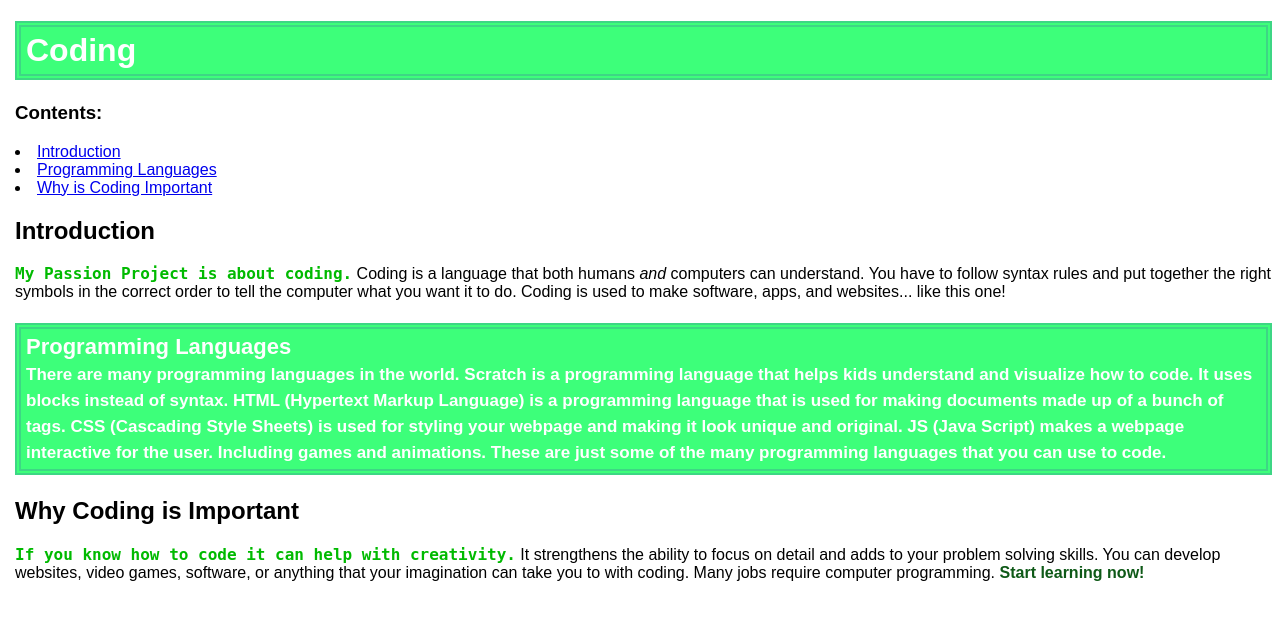
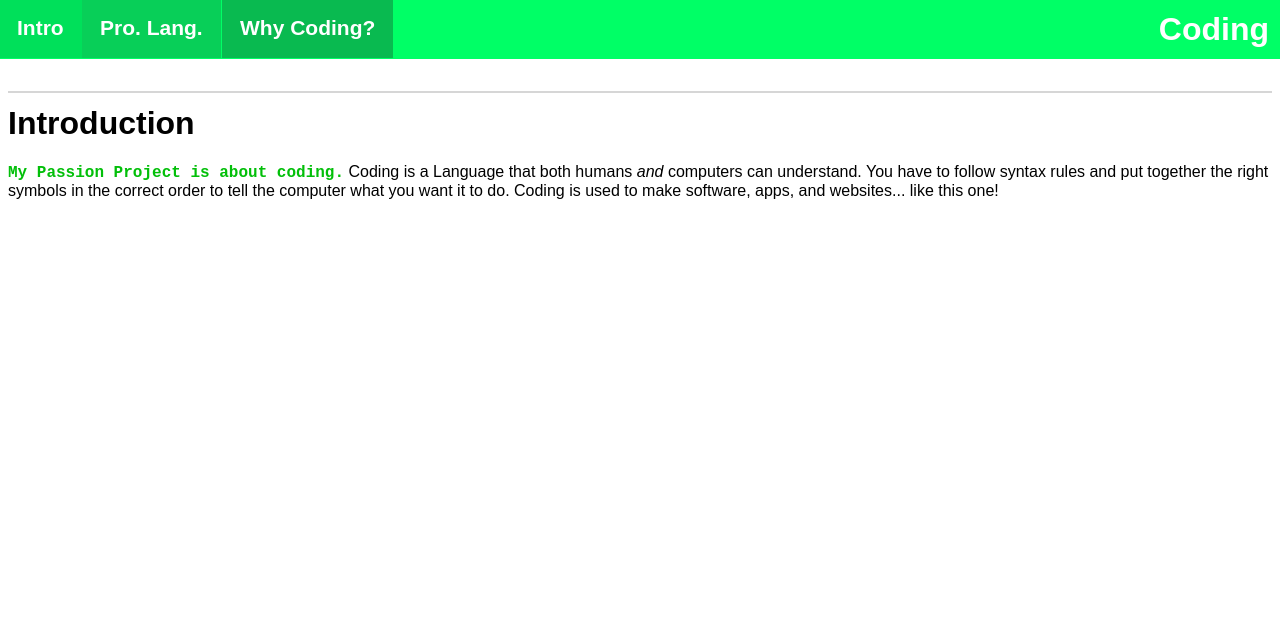
Before and after one commit to Treasure09/Treasure09.github.io, a plain HTML site: page index.html in a window 1280 px wide. Drawn offline with Linux system fonts and the light colour scheme.

Commit message:
Update index.html

```diff
--- a/index.html
+++ b/index.html
@@ -3,49 +3,111 @@
     <head>
         <meta charset="utf-8">
         <title>Coding</title>
+    </head>
     <style>
-            .mono {
-                font-family: mono;
+        #green {
+            color: rgb(0, 255, 102);
         }
-            body {
-                font-family: sans-serif;
-                margin-left: 15px;
+        #title1 {
+            background-color: rgb(0, 255, 102);
+            padding: 7px;
+            font-family: arial;
+            color: rgb(255, 255, 255);
+            font-weight: bold;
+            margin: -8px;
+            text-align: right;
+            border: double rgb(0, 255, 102) 4px;
         }
-            .intro {
-                color: rgb(0, 186, 0);
+        #title2 {
+            background-color: rgb(0, 224, 90);
+            padding: 14px;
+            font-family: arial;
+            color: rgb(255, 255, 255);
             font-weight: bold;
+            margin-top: -53px;
+            margin-left: -9px;
+            position: fixed;
+            border: double rgb(0, 224, 90) 4px;
+            font-size: 21px;
         }
-            .green {
-                background-color: rgb(61, 255, 122);
-                border: double rgb(62, 214, 133) 6px;
-                padding: 5px;
+        #title3 {
+            background-color: rgb(8, 207, 88);
+            padding: 14px;
+            font-family: arial;
             color: rgb(255, 255, 255);
-                font-size: 22px;
             font-weight: bold;
+            margin-top: -53px;
+            margin-left: 74px;
+            position: fixed;
+            border: double rgb(8, 207, 88) 4px;
+            font-size: 21px;
         }
-            .small {
-                font-size: 17px;
+        #title4 {
+            background-color: rgb(9, 186, 80);
+            padding: 14px;
+            font-family: arial;
+            color: rgb(255, 255, 255);
+            font-weight: bold;
+            margin-top: -53px;
+            margin-left: 214px;
+            position: fixed;
+            border: double rgb(9, 186, 80) 4px;
+            font-size: 21px;
         }
-            #title {
-                background-color: rgb(61, 255, 122);
-                border: double rgb(62, 214, 133) 6px;
-                padding: 5px;
-                color: rgb(255, 255, 255);
+        #line {
+            background-color: rgb(214, 214, 214);
+            margin-top: 40px;
+            height: 2px;
+        }
+        #heading {
+            font-family: arial;
+            margin-top: 12px;
+        }
+        #theIntro {
+            font-family: monospace;
+            font-weight: bold;
+            color: rgb(2, 191, 9);
+        }
+        p {
+            font-size: 16px;
+            font-family: arial;
         }
     </style>
-    </head>
     <body>
-    <h1 id="title">Coding</h1>
-    <h3>Contents:</h3>
-    <li> <a href="#introduction">Introduction</a></li>
-    <li> <a href="#Programming-Languages">Programming Languages</a></li>
-    <li> <a href="#importance-of-coding">Why is Coding Important</a></li>
-    <h2 id="introduction"> Introduction</h2>
-    <p><span class="intro mono">My Passion Project is about coding.</span> Coding is a language that both humans <em>and</em> computers can understand. You have to follow syntax rules and put together the right symbols in the correct order to tell the computer what you want it to do. Coding is used to make software, apps, and websites... like this one!</p>
-    <p class="green">
-    <span id="Programming-Languages">Programming Languages</span><br>
-    <span class="small">There are many programming languages in the world. Scratch is a programming language that helps kids understand and visualize how to code. It uses blocks instead of syntax. HTML (Hypertext Markup Language) is a programming language that is used for making documents made up of a bunch of tags. CSS (Cascading Style Sheets) is used for styling your webpage and making it look unique and original. JS (Java Script) makes a webpage interactive for the user. Including games and animations. These are just some of the many programming languages that you can use to code.</span>
+        <h1 id="title1">Coding<span id="green"></span></h1>
+        <button id="title2">Intro</button>
+        <button id="title3">Pro. Lang.</button>
+        <button id="title4">Why Coding?</button>
+        <div id="line"></div>
+        <h1 id="heading">Introduction</h1>
+        <p id="p"><span id="theIntro">My Passion Project is about coding.</span> <span id="info">Coding is a Language that both humans <em>and</em> computers can understand. You have to follow syntax rules and put together the right symbols in the correct order to tell the computer what you want it to do. Coding is used to make software, apps, and websites... like this one!</span>
+
 </p>
-    <h2 id="importance-of-coding">Why Coding is Important</h2>
-    <p><span class="intro mono">If you know how to code it can help with creativity.</span> It strengthens the ability to focus on detail and adds to your problem solving skills. You can develop websites, video games, software, or anything that your imagination can take you to with coding.  Many jobs require computer programming. <strong style="color: rgb(14, 89, 23);">Start learning now!</strong></p>
     </body>
+    <script>
+        var intro = document.getElementById("title2");
+        var proLang = document.getElementById("title3");
+        var WhyCoding = document.getElementById("title4");
+        var heading = document.getElementById("heading");
+        var greenPart = document.getElementById("theIntro");
+        var info = document.getElementById("info");
+        var changeIntro = function() {
+            heading.textContent = "Introduction"
+            greenPart.textContent = "My Passion Project is about coding."
+            info.textContent = "Coding is a Language that both humans and computers can understand. You have to follow syntax rules and put together the right symbols in the correct order to tell the computer what you want it to do. Coding is used to make software, apps, and websites... like this one!"
+        }
+        var changeProLang = function() {
+            heading.textContent = "Programming Languages"
+            greenPart.textContent = "There are many programming languages in the world."
+            info.textContent = " Scratch is a programming language that helps kids understand and visualize how to code. It uses blocks instead of syntax. HTML (Hypertext Markup Language) is a programming language that is used for making documents made up of a bunch of tags. CSS (Cascading Style Sheets) is used for styling your webpage and making it look unique and original. JS (Java Script) makes a webpage interactive for the user. Including games and animations. These are just some of the many programming languages that you can use to code."
+        }
+        var changeWhyCoding = function() {
+            heading.textContent = "Why is Coding Important"
+            greenPart.textContent = "If you know how to code it can help with creativity."
+            info.textContent = " It strengthens the ability to focus on detail and adds to your problem solving skills. You can develop websites, video games, software, or anything that your imagination can take you to with coding. Many jobs require computer programming. Start learning now!"
+        }
+        intro.addEventListener("click", changeIntro);
+        proLang.addEventListener("click", changeProLang);
+        WhyCoding.addEventListener("click", changeWhyCoding);
+    </script>
+</html>
```
Lines whose indentation alone changed are shown as unchanged.
